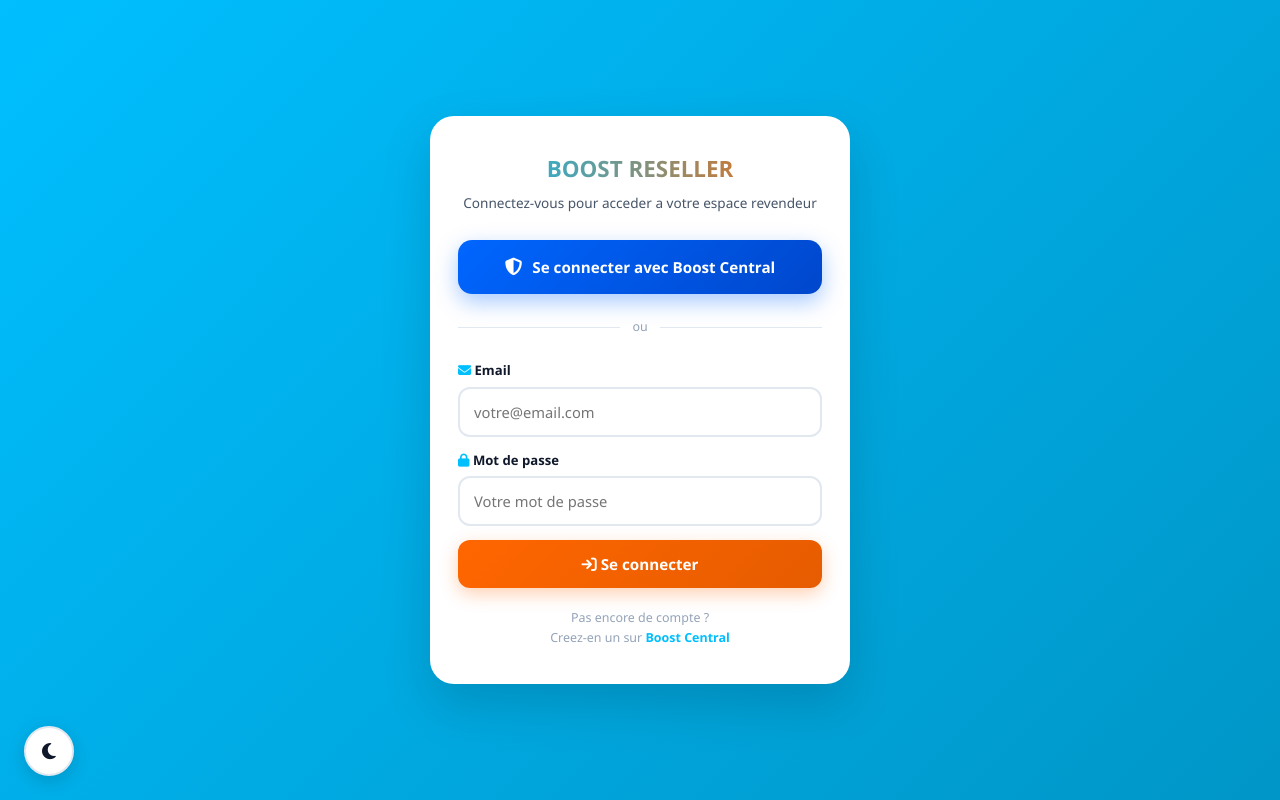
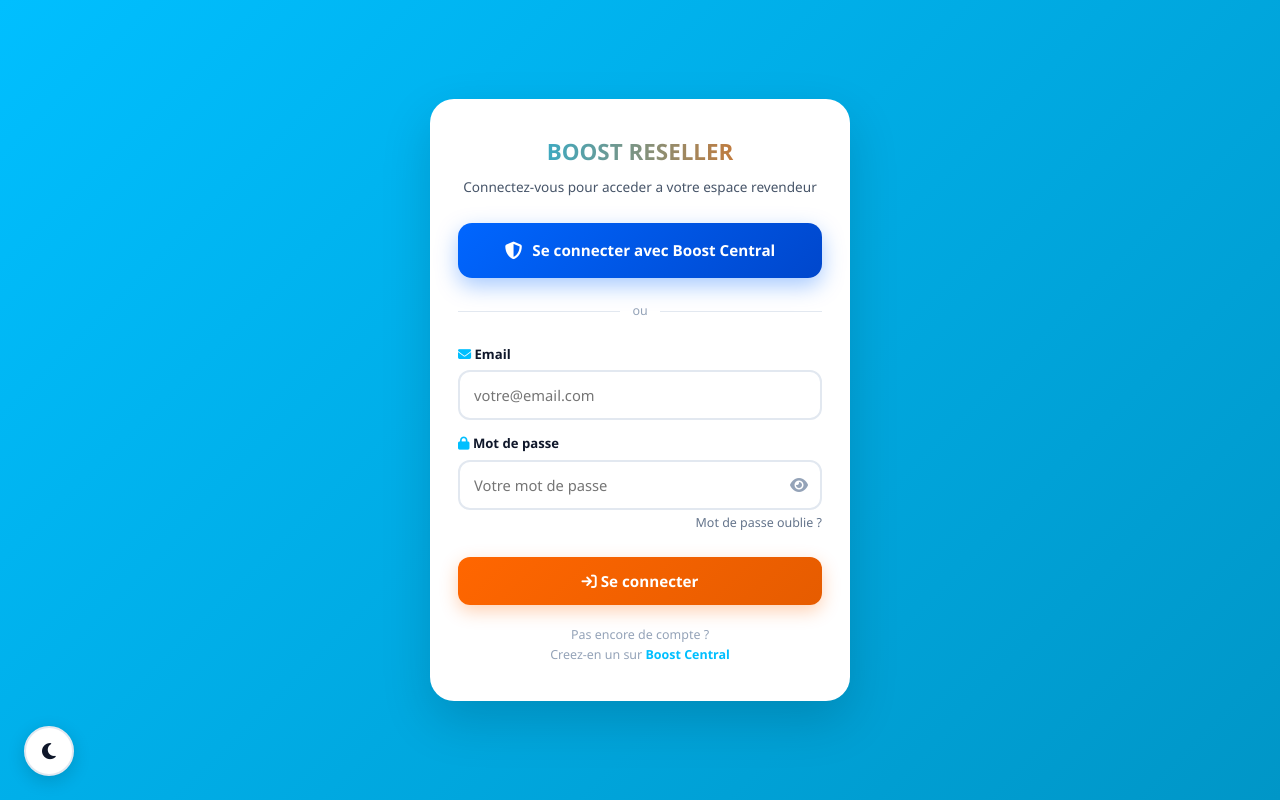
Before and after one commit to abdoula14cherif/kalilinux, a Flask app: page /auth/connexion in a window 1280 px wide. Run offline with Flask 3, Linux system fonts and the light colour scheme; some libraries are stand-ins or nearby versions.

Commit message:
Update connexion.html

```diff
--- a/app/templates/auth/connexion.html
+++ b/app/templates/auth/connexion.html
@@ -13,10 +13,15 @@
 .sep::before,.sep::after{content:'';flex:1;height:1px;background:#E2E8F0}
 .fg{margin-bottom:14px}
 .fg label{display:block;font-size:.82rem;font-weight:600;color:#0F172A;margin-bottom:6px}
-.inp{width:100%;padding:13px 14px;border:2px solid #E2E8F0;border-radius:12px;font-size:.92rem;color:#0F172A;outline:none;transition:border-color .2s;background:#fff;font-family:inherit}
+.inp{width:100%;padding:13px 42px 13px 14px;border:2px solid #E2E8F0;border-radius:12px;font-size:.92rem;color:#0F172A;outline:none;transition:border-color .2s;background:#fff;font-family:inherit}
 .inp:focus{border-color:#00BFFF}
-.btn-classique{width:100%;padding:14px;border:none;border-radius:12px;background:linear-gradient(135deg,#FF6600,#E65C00);color:#fff;font-weight:800;font-size:.95rem;cursor:pointer;box-shadow:0 6px 18px rgba(255,102,0,.3);transition:transform .2s}
+.pw-wrap{position:relative}
+.pw-toggle{position:absolute;right:14px;top:50%;transform:translateY(-50%);background:none;border:none;color:#94A3B8;cursor:pointer;font-size:1rem;padding:0}
+.pw-toggle:hover{color:#00BFFF}
+.btn-classique{width:100%;padding:14px;border:none;border-radius:12px;background:linear-gradient(135deg,#FF6600,#E65C00);color:#fff;font-weight:800;font-size:.95rem;cursor:pointer;box-shadow:0 6px 18px rgba(255,102,0,.3);transition:transform .2s;margin-top:10px}
 .btn-classique:hover{transform:translateY(-2px)}
+.forgot{display:block;text-align:right;font-size:.78rem;color:#64748B;text-decoration:none;margin-top:4px;margin-bottom:8px}
+.forgot:hover{color:#00BFFF}
 .footer-info{text-align:center;font-size:.78rem;color:#94A3B8;margin-top:20px;line-height:1.6}
 .footer-info a{color:#00BFFF;font-weight:700;text-decoration:none}
 {% endblock %}
@@ -42,10 +47,18 @@
         <label><i class="fas fa-envelope" style="color:#00BFFF"></i> Email</label>
         <input class="inp" type="email" name="email" placeholder="votre@email.com" required autocomplete="email">
       </div>
+
       <div class="fg">
         <label><i class="fas fa-lock" style="color:#00BFFF"></i> Mot de passe</label>
-        <input class="inp" type="password" name="password" placeholder="Votre mot de passe" required autocomplete="current-password">
+        <div class="pw-wrap">
+          <input class="inp" type="password" name="password" id="passwordInput" placeholder="Votre mot de passe" required autocomplete="current-password">
+          <button type="button" class="pw-toggle" onclick="togglePassword()" title="Afficher/Masquer">
+            <i class="fas fa-eye" id="eyeIcon"></i>
+          </button>
+        </div>
+        <a href="#" class="forgot" onclick="alert('Contactez le support Boost Central sur WhatsApp pour reinitialiser votre mot de passe.'); return false;">Mot de passe oublie ?</a>
       </div>
+
       <button type="submit" class="btn-classique">
         <i class="fas fa-arrow-right-to-bracket"></i> Se connecter
       </button>
@@ -59,3 +72,22 @@
   </div>
 </div>
 {% endblock %}
+
+{% block extra_js %}
+<script>
+function togglePassword() {
+  var input = document.getElementById("passwordInput");
+  var icon = document.getElementById("eyeIcon");
+
+  if (input.type === "password") {
+    input.type = "text";
+    icon.classList.remove("fa-eye");
+    icon.classList.add("fa-eye-slash");
+  } else {
+    input.type = "password";
+    icon.classList.remove("fa-eye-slash");
+    icon.classList.add("fa-eye");
+  }
+}
+</script>
+{% endblock %}
```
